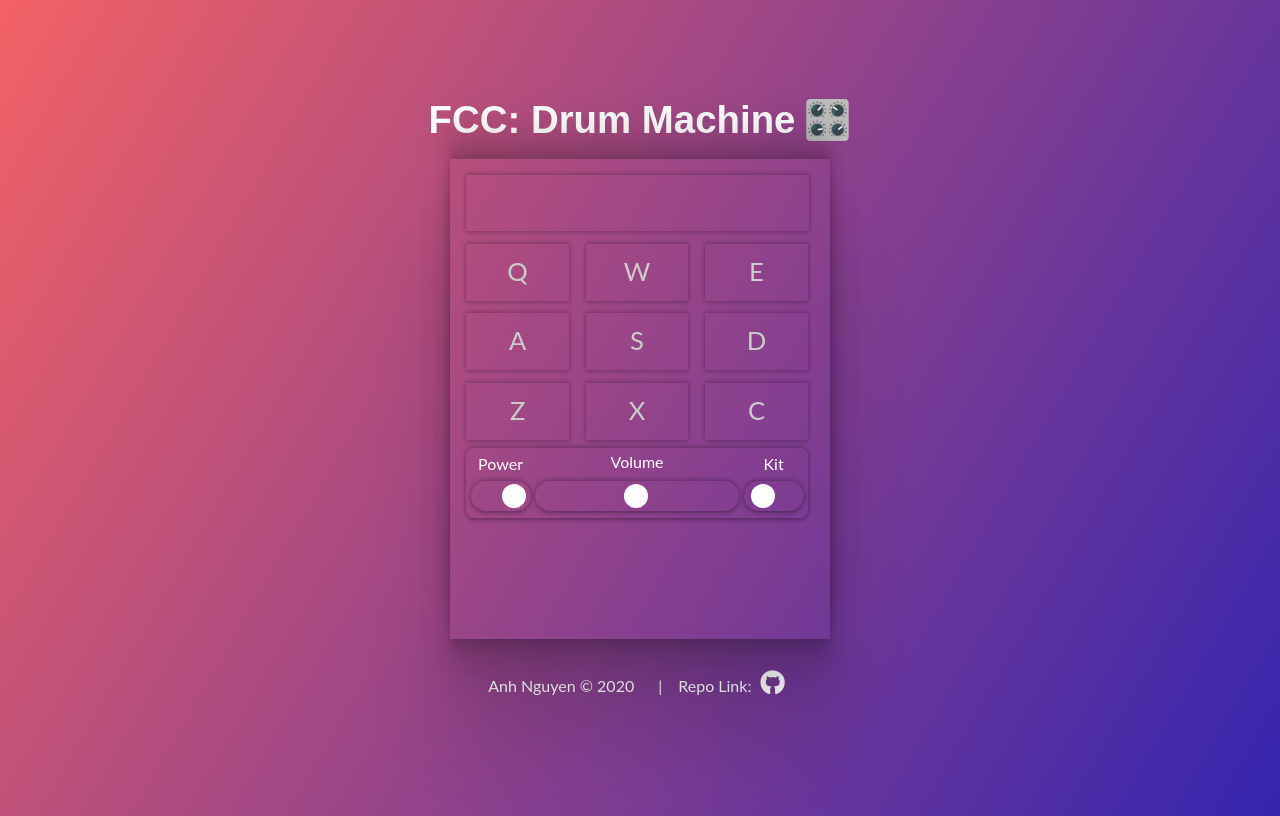
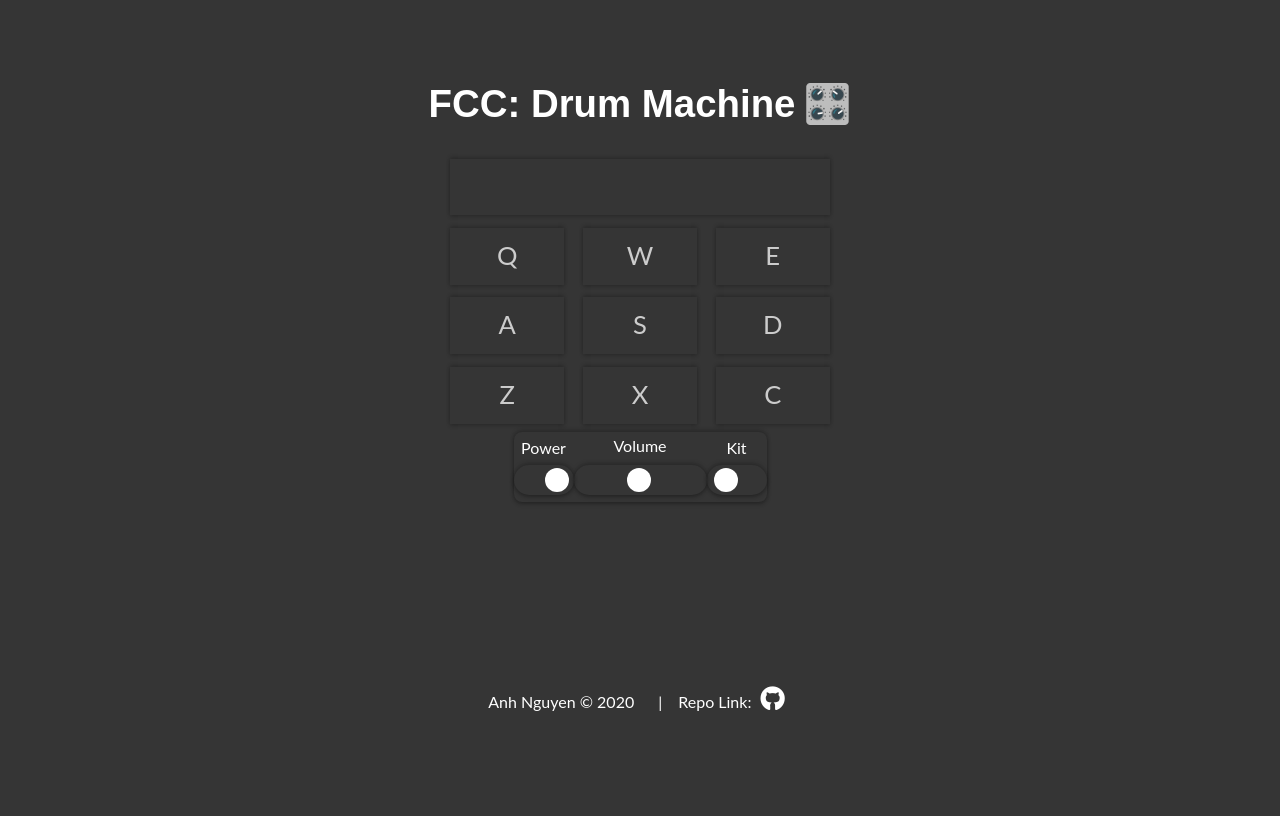
Before and after one commit to ahbernhardt/drum-machine, a React (Create React App) app: page / in a window 1280 px wide. Built offline with nearby package versions, Linux system fonts and the light colour scheme.

Commit message:
gray background

```diff
--- a/src/App.css
+++ b/src/App.css
@@ -13,29 +13,13 @@ main {
     width: 30%;
     height: 60%;
     z-index: 1;
-    position: relative;
     overflow: hidden;
     background-size: cover;
-    box-shadow: 0 -42px 33px rgba(0, 0, 0, 0.086),
-    0 -22.3px 18px rgba(0, 0, 0, 0.072),
-    0 -12.5px 10px rgba(0, 0, 0, 0.06),
-    0 -6.7px 5px rgba(0, 0, 0, 0.048),
-    0 -2.8px 2px rgba(0, 0, 0, 0.034),
-    0 3px 2px rgba(0, 0, 0, 0.034),
-    0 7px 5px rgba(0, 0, 0, 0.048),
-    0 13px 10px rgba(0, 0, 0, 0.06),
-    0 22px 18px rgba(0, 0, 0, 0.072),
-    0 42px 33px rgba(0, 0, 0, 0.086),
-    0 100px 80px rgba(0, 0, 0, 0.12);
+    padding: 1rem;
+    text-align: center;
+    position: relative;
 }
 
-.machine {
-    width: 90%;
-    padding: 1rem;
-    text-align: center;
-    position: absolute;
-    z-index: 1;
-}
 
 .text-content {
     width: 45%;
--- a/src/App.js
+++ b/src/App.js
@@ -95,7 +95,7 @@ class App extends Component {
       <main >
         <h1 className="text-content">FCC: Drum Machine <span role="img" aria-label="control"> 🎛️</span></h1>
         <div className="container">
-          <div className="machine" id="drum-machine">
+        {/*  <div className="machine" id="drum-machine">*/}
             <Display display={display} />
             <DrumPadHolder
               kit={kit}
@@ -112,7 +112,7 @@ class App extends Component {
               updateKit={this.updateKit}
             />
           </div>
-        </div>
+        {/*</div>*/}
         <Footer/>
       </main>
     );
--- a/src/components/Controller/Controller.css
+++ b/src/components/Controller/Controller.css
@@ -1,5 +1,6 @@
 .switches-container{
-  display: flex;
+  width: revert;
+  display: inline-flex;
   padding: 0.3rem 0;
   box-shadow: 0 2px 4px 0 rgba(0, 0, 0, .3),
   0 -2px 4px 0 rgba(0, 0, 0, .2);
@@ -14,7 +15,7 @@
 }
 
 .power-section{
-  width: 20%;
+  width: revert;
   display: flex;
   justify-content: center;
   align-items: center;
@@ -23,7 +24,7 @@
 }
 
 .volume-section{
-  width: 60%;
+  width: revert;
   display: flex;
   justify-content: center;
   align-items: center;
@@ -32,7 +33,7 @@
 }
 
 .kit-section{
-  width: 20%;
+  width: revert;
   display: flex;
   justify-content: center;
   align-items: center;
--- a/src/components/Display/Display.css
+++ b/src/components/Display/Display.css
@@ -1,6 +1,6 @@
 .display-panel{
     height: 1.5rem;
-    width: 91%;
+    width: revert;
     padding: 1rem;
     margin-bottom: 0.5em;
     text-align: center;
--- a/src/components/DrumPad/DrumPad.css
+++ b/src/components/DrumPad/DrumPad.css
@@ -7,5 +7,5 @@
 }
 
 .onclick {
-    background-color: rgba(0, 0, 0, 0.3);
+    background-color: rgba(150, 150, 150, 0.4);
 }
--- a/src/components/DrumPadHolder/DrumPadHolder.css
+++ b/src/components/DrumPadHolder/DrumPadHolder.css
@@ -1,5 +1,6 @@
 #drum-pad-holder {
     display: flex;
+    width: 100%;
     flex-wrap: wrap;
     justify-content: space-between;
 }
--- a/src/index.css
+++ b/src/index.css
@@ -1,6 +1,6 @@
 body {
   height: 100%;
-  background:linear-gradient(120deg, #F36265, #3425AF);
+  background: #353535;
   overflow: hidden;
   font-family: "Lato", Arial, Helvetica, sans-serif;
 }
```
